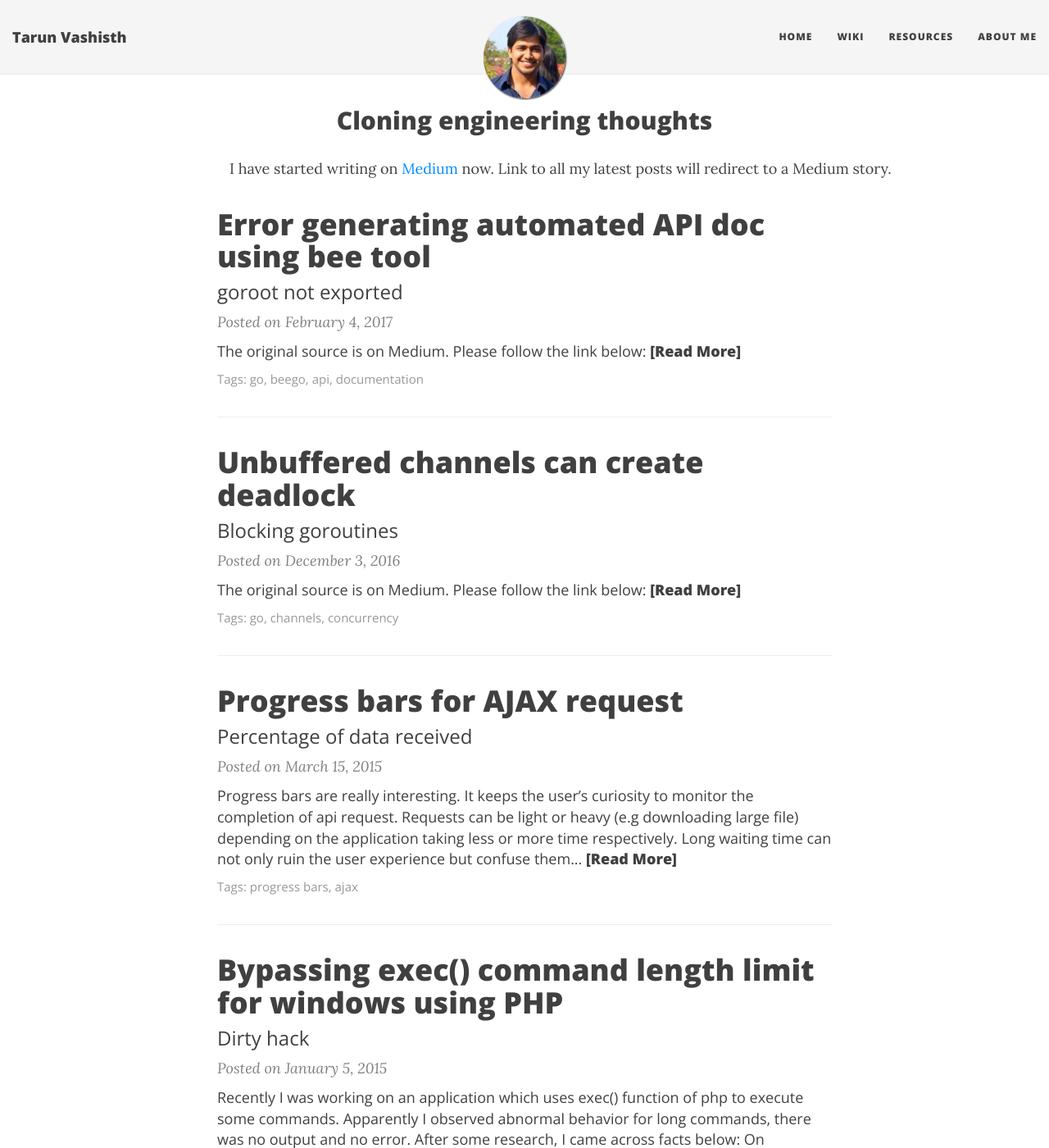
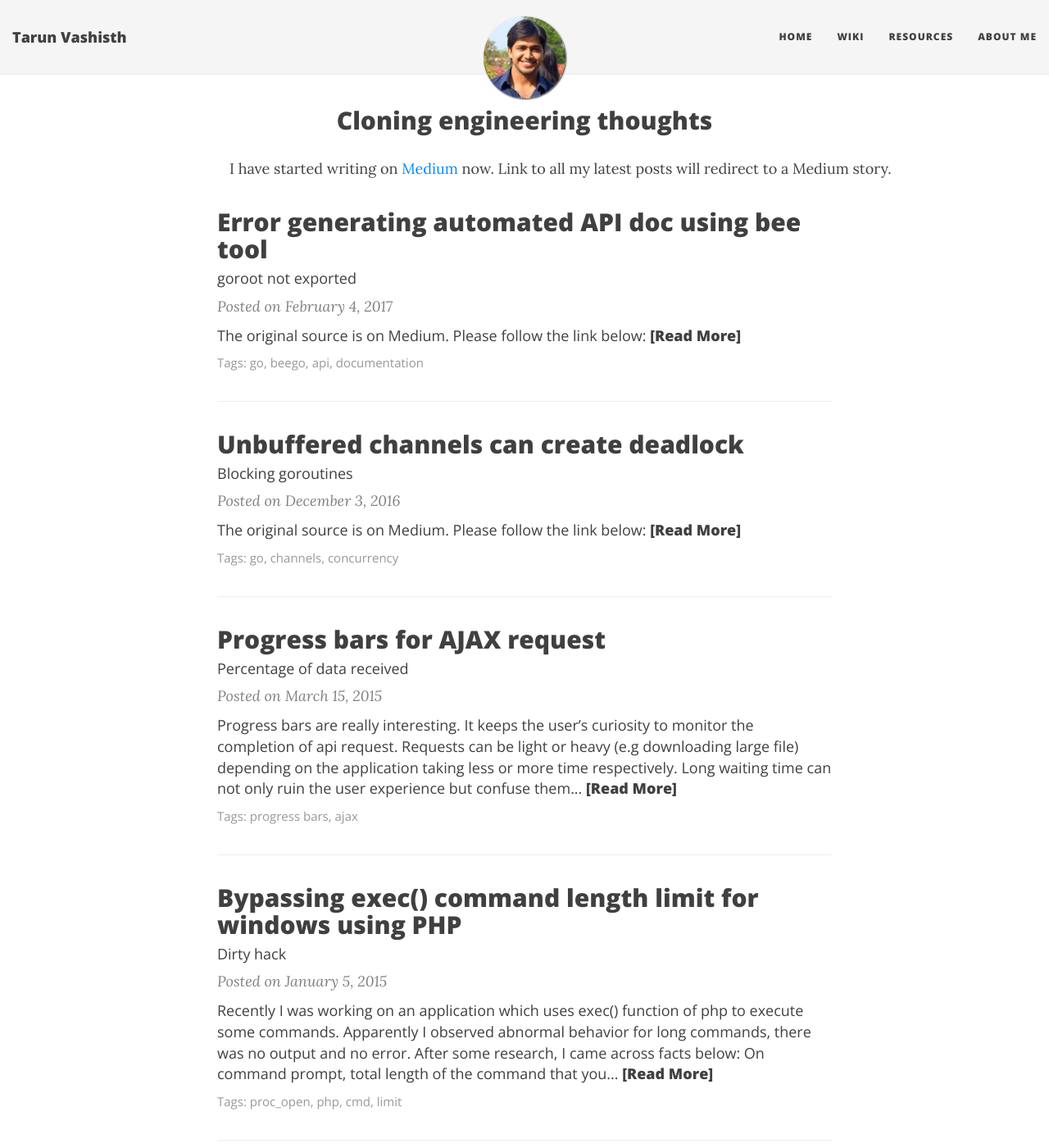
Before and after one commit to tarun91vas/tarun91vas.github.io, a Jekyll site: the page built from index.html, in a window 1280 px wide and 1400 px high. Shown: the whole window at 82% size. Built offline with Jekyll 4.4.1, drawn with Linux system fonts in a browser that asks for light colours; nearby versions of some CDN libraries; the list of posts is cut into pages by our own code.

Commit message:
Reduce font size for posts on main page

```diff
--- a/css/main.css
+++ b/css/main.css
@@ -322,7 +322,7 @@ footer .theme-by {
 }
 
 .post-preview .post-title {
-  font-size: 30px;
+  font-size: 25px;
   margin-top: 0;
 }
 .post-preview .post-subtitle {
@@ -368,7 +368,7 @@ footer .theme-by {
 
 @media only screen and (min-width: 768px) {
   .post-preview .post-title {
-    font-size: 36px;
+    font-size: 30px;
   }
 }
 
--- a/index.html
+++ b/index.html
@@ -15,9 +15,9 @@ use-site-title: true
 	  <h2 class="post-title">{{ post.title }}</h2>
 
 	  {% if post.subtitle %}
-	  <h3 class="post-subtitle">
+	  <h4 class="post-subtitle">
 	    {{ post.subtitle }}
-	  </h3>
+	  </h4>
 	  {% endif %}
     </a>
 
```
